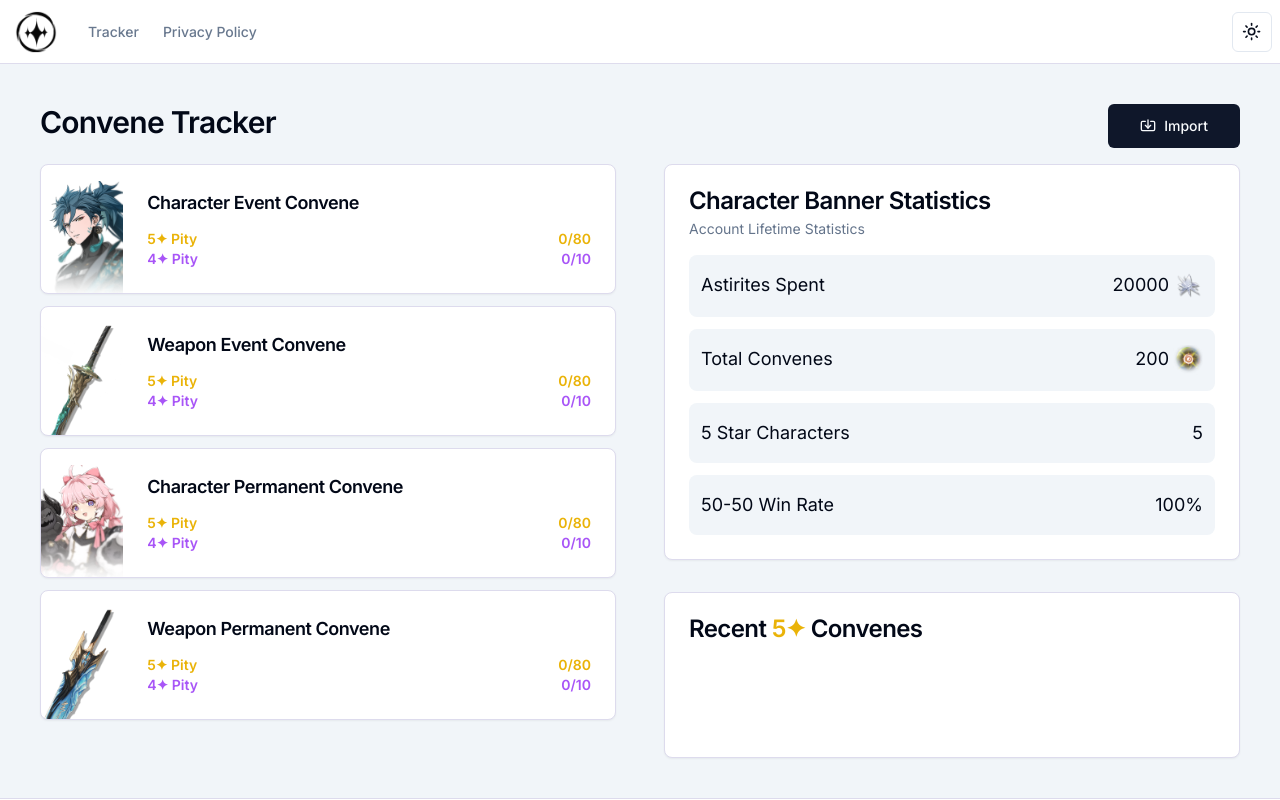
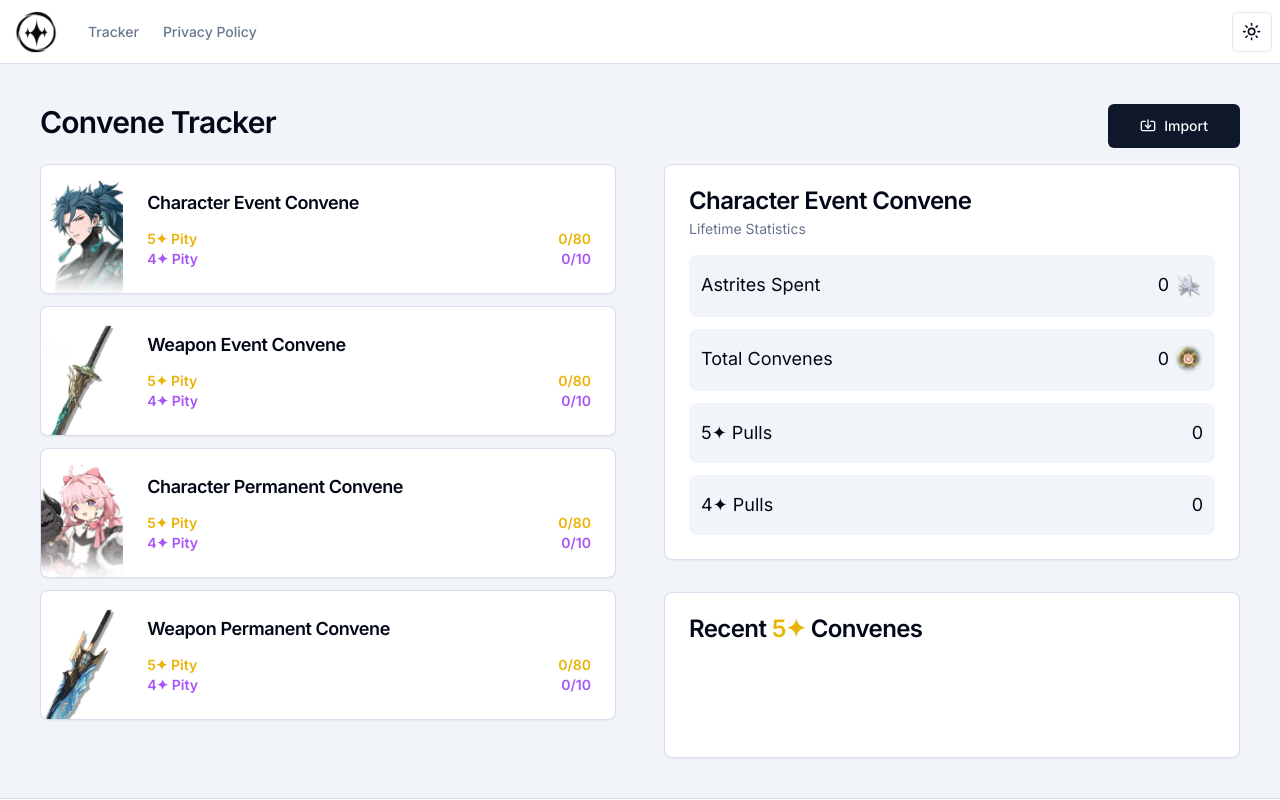
Before and after one commit to Luzefiru/wuwatracker, a Next.js app: page / in a window 1280 px wide. Shown: the top 800 px of the page. Built offline with nearby package versions, Linux system fonts and the light colour scheme; what @shrutibalasa/tailwind-grid-auto-fit would draw is missing.

Commit message:
feat: add statistics integration

```diff
--- /dev/null
+++ b/src/components/convenes/banner-stats-card.tsx
@@ -0,0 +1,95 @@
+'use client';
+
+import { useConveneHistory } from '@/hooks/useConveneHistory';
+
+import Image from 'next/image';
+import * as React from 'react';
+import { useState, useEffect } from 'react';
+import {
+  Card,
+  CardContent,
+  CardDescription,
+  CardHeader,
+  CardTitle,
+} from '../ui/card';
+import { BannerStats } from '@/types/BannerStats';
+
+interface Props {
+  title: string;
+  description: string;
+  pullCost: number;
+  cardPoolType: number;
+}
+
+export function BannerStatsCard({
+  title,
+  description,
+  pullCost,
+  cardPoolType,
+}: Props) {
+  const { getCardPoolTypeStatistics } = useConveneHistory();
+
+  const [stats, setStats] = useState<BannerStats | null>(null);
+
+  useEffect(() => {
+    const fetchPityStats = async () => {
+      const fetchedPityStats = await getCardPoolTypeStatistics(
+        cardPoolType,
+        pullCost
+      );
+      setStats(fetchedPityStats);
+    };
+    fetchPityStats();
+  }, [cardPoolType, getCardPoolTypeStatistics, pullCost]);
+
+  return (
+    <>
+      <Card className="dark:bg-accent bg-background w-full">
+        <div className="w-full">
+          <CardHeader className="text-center md:text-start">
+            <CardTitle>{title}</CardTitle>
+            <CardDescription>{description}</CardDescription>
+          </CardHeader>
+          <CardContent className="flex flex-col mt-3 gap-3">
+            <div className="py-4 px-3 flex justify-between bg-accent dark:bg-background rounded-lg">
+              <h1 className="text-lg">Astrites Spent</h1>
+              <div className="flex gap-1">
+                <h1 className="text-lg">{stats ? stats.totalAstrites : 0}</h1>
+                <Image
+                  src={'/icons/astrites.png'}
+                  width={30}
+                  height={8}
+                  alt="Astrites"
+                />
+              </div>
+            </div>
+            <div className="py-4 px-3 flex justify-between bg-accent dark:bg-background rounded-lg">
+              <h1 className="text-lg">Total Convenes</h1>
+              <div className="flex gap-1">
+                <h1 className="text-lg">{stats ? stats.totalPulls : 0}</h1>
+                <Image
+                  src={'/icons/special-convene.png'}
+                  width={30}
+                  height={8}
+                  alt="Special Convene"
+                />
+              </div>
+            </div>
+            <div className="py-4 px-3 flex justify-between bg-accent dark:bg-background rounded-lg">
+              <h1 className="text-lg">5✦ Pulls</h1>
+              <div className="flex">
+                <h1 className="text-lg">{stats ? stats.fiveStars : 0}</h1>
+              </div>
+            </div>
+            <div className="py-4 px-3 flex justify-between bg-accent dark:bg-background rounded-lg">
+              <h1 className="text-lg">4✦ Pulls</h1>
+              <div className="flex">
+                <h1 className="text-lg">{stats ? stats.fourStars : 0}</h1>
+              </div>
+            </div>
+          </CardContent>
+        </div>
+      </Card>
+    </>
+  );
+}
--- a/src/components/convenes/character-lifetime-stats.tsx
+++ /dev/null
@@ -1,45 +0,0 @@
-import Image from "next/image";
-import * as React from "react";
-
-export function CharacterLifetimeStats() {
-  return (
-    <>
-      <div className="py-4 px-3 flex justify-between bg-accent dark:bg-background rounded-lg">
-        <h1 className="text-lg">Astirites Spent</h1>
-        <div className="flex gap-1">
-          <h1 className="text-lg">20000</h1>
-          <Image
-            src={"/icons/astirites.png"}
-            width={30}
-            height={8}
-            alt="astirites icon"
-          />
-        </div>
-      </div>
-      <div className="py-4 px-3 flex justify-between bg-accent dark:bg-background rounded-lg">
-        <h1 className="text-lg">Total Convenes</h1>
-        <div className="flex gap-1">
-          <h1 className="text-lg">200</h1>
-          <Image
-            src={"/icons/special-convene.png"}
-            width={30}
-            height={8}
-            alt="astirites icon"
-          />
-        </div>
-      </div>
-      <div className="py-4 px-3 flex justify-between bg-accent dark:bg-background rounded-lg">
-        <h1 className="text-lg">5 Star Characters</h1>
-        <div className="flex">
-          <h1 className="text-lg">5</h1>
-        </div>
-      </div>
-      <div className="py-4 px-3 flex justify-between bg-accent dark:bg-background rounded-lg">
-        <h1 className="text-lg">50-50 Win Rate</h1>
-        <div className="flex">
-          <h1 className="text-lg">100%</h1>
-        </div>
-      </div>
-    </>
-  );
-}
--- a/src/components/convenes/convene-stats.tsx
+++ b/src/components/convenes/convene-stats.tsx
@@ -1,43 +1,17 @@
-import Image from 'next/image';
 import * as React from 'react';
-import {
-  Card,
-  CardContent,
-  CardDescription,
-  CardHeader,
-  CardTitle,
-} from '../ui/card';
-import { CharacterLifetimeStats } from './character-lifetime-stats';
-// import { WeaponLifetimeStats } from './weapon-lifetime-statistics';
+import { Card, CardContent, CardHeader, CardTitle } from '../ui/card';
+import { BannerStatsCard } from './banner-stats-card';
 
 export function ConveneStats() {
   return (
     <div className="flex w-full flex-col gap-8">
       <div className="flex w-full flex-col desktop:flex-row">
-        <Card className="dark:bg-accent bg-background w-full">
-          <div className="w-full">
-            <CardHeader className="text-center md:text-start">
-              <CardTitle>Character Banner Statistics</CardTitle>
-              <CardDescription>Account Lifetime Statistics</CardDescription>
-            </CardHeader>
-            <CardContent className="flex flex-col mt-3 gap-3">
-              <CharacterLifetimeStats />
-            </CardContent>
-          </div>
-        </Card>
-        {/* <Card className=" mt-5 dark:bg-accent bg-background desktop:w-[50%] w-full">
-          <div className="flex">
-            <div className="w-full">
-              <CardHeader>
-                <CardTitle>Weapon Banner Statistics</CardTitle>
-                <CardDescription>Account Lifetime Statistics</CardDescription>
-              </CardHeader>
-              <CardContent className="flex flex-col mt-3 gap-2">
-                <WeaponLifetimeStats />
-              </CardContent>
-            </div>
-          </div>
-        </Card> */}
+        <BannerStatsCard
+          title="Character Event Convene"
+          description="Lifetime Statistics"
+          pullCost={160}
+          cardPoolType={1}
+        />
       </div>
       <Card className="dark:bg-accent bg-background w-full">
         <div className="w-full">
--- a/src/components/convenes/weapon-lifetime-statistics.tsx
+++ /dev/null
@@ -1,45 +0,0 @@
-import Image from "next/image";
-import * as React from "react";
-
-export function WeaponLifetimeStats() {
-  return (
-    <>
-      <div className="py-4 px-3 flex justify-between bg-accent dark:bg-background rounded-lg">
-        <h1 className="text-lg">Astirites Spent</h1>
-        <div className="flex gap-1">
-          <h1 className="text-lg">20000</h1>
-          <Image
-            src={"/icons/astirites.png"}
-            width={30}
-            height={8}
-            alt="astirites icon"
-          />
-        </div>
-      </div>
-      <div className="py-4 px-3 flex justify-between bg-accent dark:bg-background rounded-lg">
-        <h1 className="text-lg">Total Convenes</h1>
-        <div className="flex gap-1">
-          <h1 className="text-lg">200</h1>
-          <Image
-            src={"/icons/special-convene.png"}
-            width={30}
-            height={8}
-            alt="astirites icon"
-          />
-        </div>
-      </div>
-      <div className="py-4 px-3 flex justify-between bg-accent dark:bg-background rounded-lg">
-        <h1 className="text-lg">5 Star Characters</h1>
-        <div className="flex">
-          <h1 className="text-lg">5</h1>
-        </div>
-      </div>
-      <div className="py-4 px-3 flex justify-between bg-accent dark:bg-background rounded-lg">
-        <h1 className="text-lg">Average Pity</h1>
-        <div className="flex">
-          <h1 className="text-lg">56</h1>
-        </div>
-      </div>
-    </>
-  );
-}
--- a/src/hooks/useConveneHistory.ts
+++ b/src/hooks/useConveneHistory.ts
@@ -2,8 +2,10 @@ import { useLocalStorage } from 'usehooks-ts';
 import extractGachaRecordQueryArgs from '@/lib/extractGachaRecordQueryArgs';
 import fetchGachaRecordByCardPoolType from '@/services/fetchGachaRecordByCardPoolType';
 import parsePityCounterStats from '@/lib/parsePityCounterStats';
+import parseBannerStatistics from '@/lib/parseBannerStatistics';
 import { GachaRecordQueryResult } from '@/types/GachaRecordQuery';
 import { BannerPityDisplayStats } from '@/types/BannerPity';
+import { BannerStats } from '@/types/BannerStats';
 
 const LOCALSTORAGE_KEY = 'convene-history-url';
 
@@ -66,11 +68,26 @@ export function useConveneHistory() {
     );
   }
 
+  async function getCardPoolTypeStatistics(
+    cardPoolType: number,
+    pullCost: number
+  ): Promise<BannerStats | null> {
+    const cardPoolHistory = await getHistoryByCardPoolType(cardPoolType);
+
+    if (!cardPoolHistory) {
+      return null;
+    }
+
+    // TODO - featured five & four star IDs cannot be used at the moment due to incapability to easily fetch them
+    return parseBannerStatistics(pullCost, [], [], cardPoolHistory);
+  }
+
   return {
     conveneHistoryUrl: savedConveneHistoryUrl,
     saveConveneHistoryUrl: setSavedConveneHistoryUrl,
     removeConveneHistoryUrl: removeSavedConveneHistoryUrl,
     getHistoryByCardPoolType,
     getCardPoolTypePity,
+    getCardPoolTypeStatistics,
   };
 }
--- /dev/null
+++ b/src/lib/parseBannerStatistics.ts
@@ -0,0 +1,34 @@
+import { BannerStats } from '@/types/BannerStats';
+import { GachaRecordQueryResult } from '@/types/GachaRecordQuery';
+
+export default function parseBannerStatistics(
+  pullCost: number,
+  // TODO - there isn't a reliable way to fetch the resource ID of a resonator/weapon, so these are unused
+  featuredFiveStarResourceIds: number[], // multiple in case future banners have multiple 5* rate ups
+  featuredFourStarResourceIds: number[], // multiple 4* are rate up
+  gachaRecord: GachaRecordQueryResult
+): BannerStats {
+  // The 0th index is the newest record, so we reverse the start with the earliest pull
+  const pulls = gachaRecord.data;
+  pulls.reverse();
+
+  const fiveStars = pulls.filter((p) => p.qualityLevel === 5);
+  const fourStars = pulls.filter((p) => p.qualityLevel === 4);
+  const totalAstrites = pullCost * pulls.length;
+  const totalPulls = pulls.length;
+  const featuredFiveStars = fiveStars.filter((f) =>
+    featuredFiveStarResourceIds.includes(f.resourceId)
+  );
+  const featuredFourStars = fourStars.filter((f) =>
+    featuredFourStarResourceIds.includes(f.resourceId)
+  );
+
+  return {
+    totalAstrites,
+    totalPulls,
+    fiveStars: fiveStars.length,
+    fourStars: fourStars.length,
+    featuredFiveStars: featuredFiveStars.length,
+    featuredFourStars: featuredFourStars.length,
+  };
+}
--- /dev/null
+++ b/src/types/BannerStats.ts
@@ -0,0 +1,11 @@
+import { z } from 'zod';
+
+export const BannerStatsSchema = z.object({
+  totalAstrites: z.number().gte(0),
+  totalPulls: z.number().gte(0),
+  fiveStars: z.number().gte(0),
+  fourStars: z.number().gte(0),
+  featuredFiveStars: z.number().gte(0),
+  featuredFourStars: z.number().gte(0),
+});
+export type BannerStats = z.infer<typeof BannerStatsSchema>;
```
Also changed, not shown: public/icons/astrites.png (renamed from public/icons/astirites.png).
